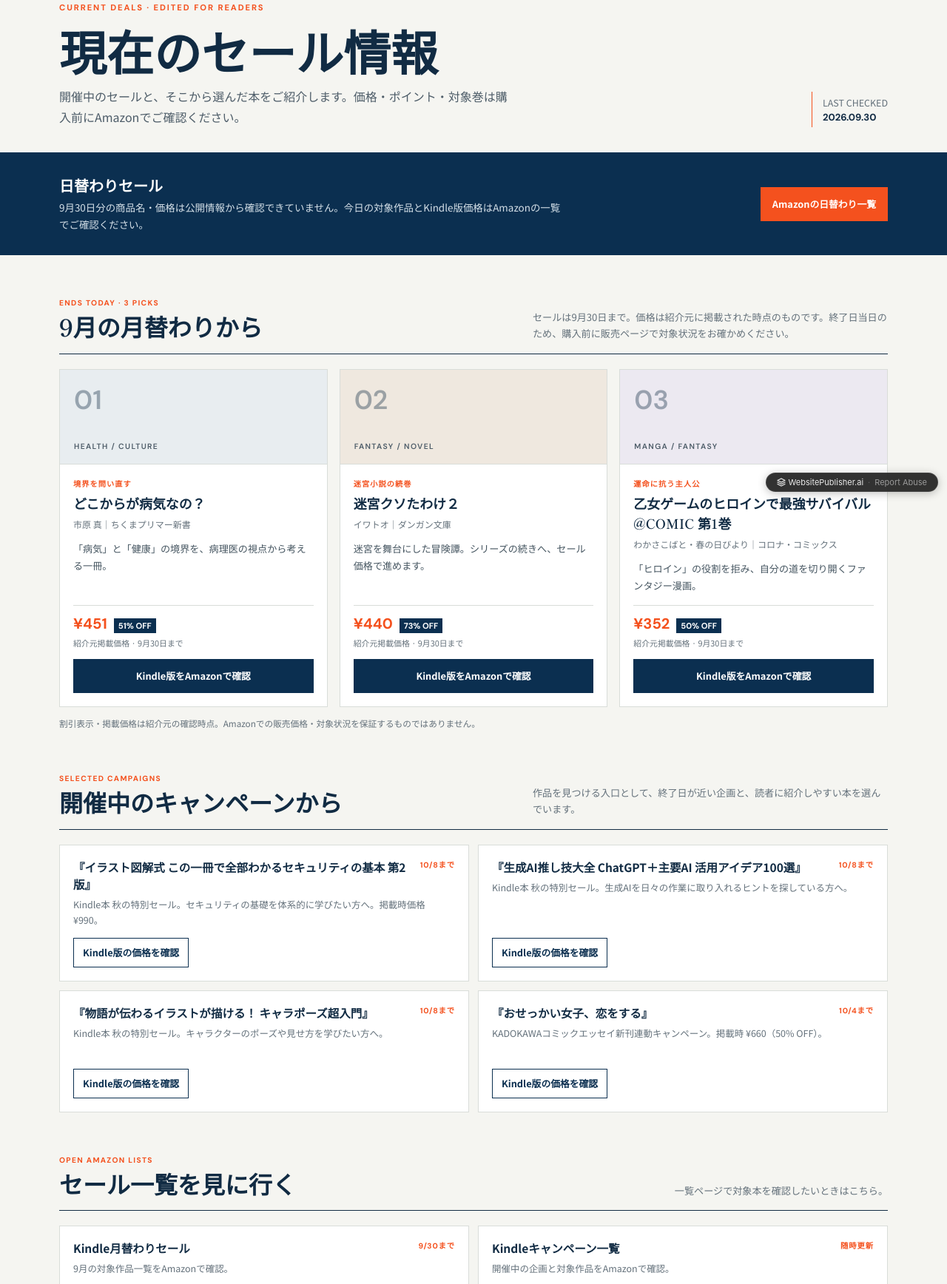
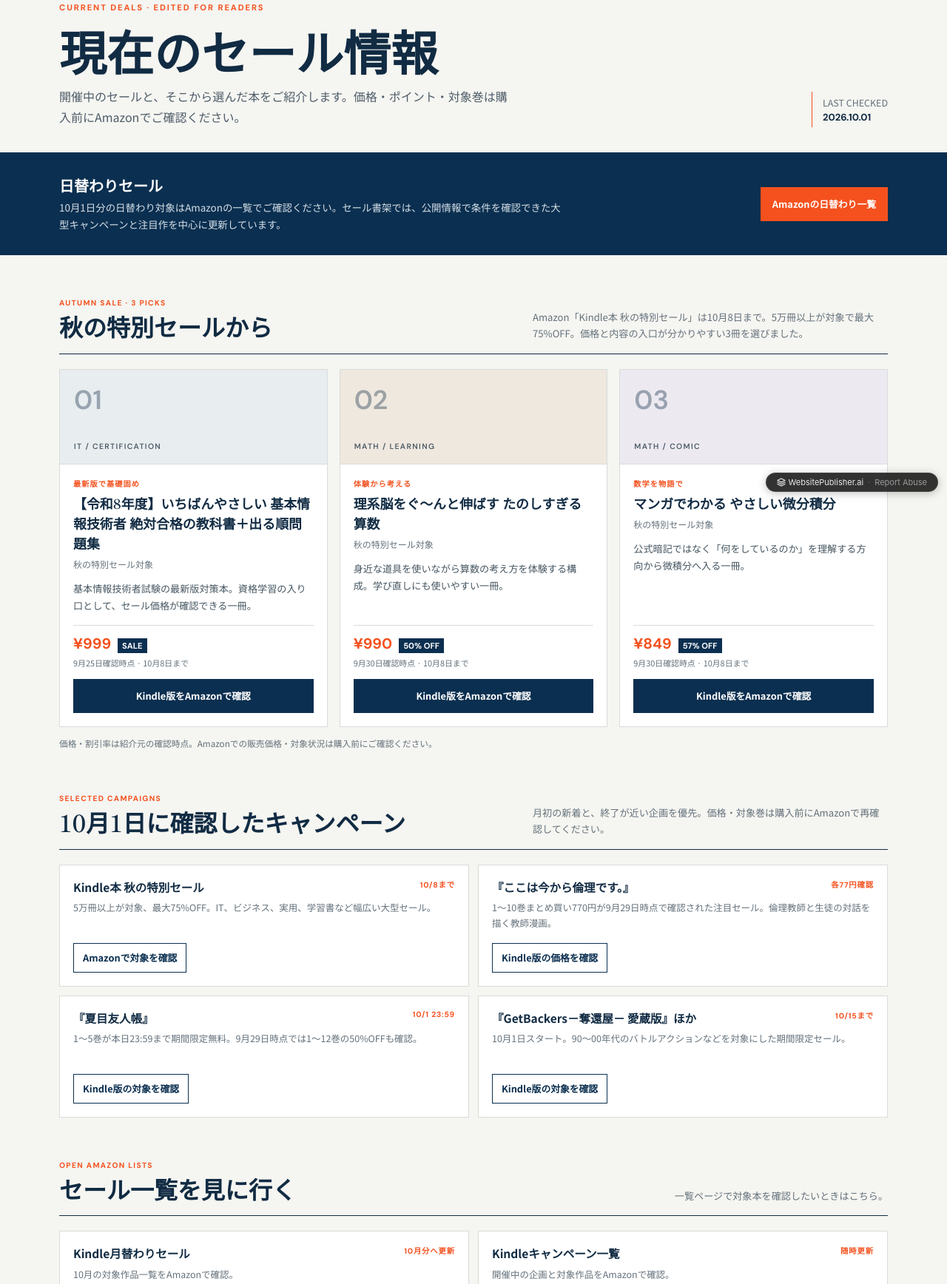
Before and after one commit to realyanderedere-coder/saleshoka, a website: page public/sales/current.html in a window 1280 px wide. Shown: the part 123-1859 px from the top of the page at 74% size. Drawn offline with Linux system fonts and the light colour scheme.

Commit message:
Update Kindle campaigns for 2026-10-01

```diff
--- a/public/sales/current.html
+++ b/public/sales/current.html
@@ -29,22 +29,22 @@ footer{background:#071e33;color:#d9e2e9;padding:28px 0;font-size:.75rem}.foot{di
 
 </head><body>
 <header><div class="wrap nav"><a class="brand" href="/" aria-label="セール書架 トップ"><img src="/images/saleshoka-logo.webp" alt=""><span>セール<em>書架</em></span></a><a href="/">トップページへ</a></div></header>
-<section class="wrap hero"><div class="kicker">CURRENT DEALS · EDITED FOR READERS</div><div class="hero-row"><div><h1>現在のセール情報</h1><p>開催中のセールと、そこから選んだ本をご紹介します。価格・ポイント・対象巻は購入前にAmazonでご確認ください。</p></div><div class="updated">LAST CHECKED<strong>2026.09.30</strong></div></div></section>
-<main><section class="band"><div class="wrap band-inner"><div><h2>日替わりセール</h2><p>9月30日分の商品名・価格は公開情報から確認できていません。今日の対象作品とKindle版価格はAmazonの一覧でご確認ください。</p></div><a class="button" href="https://www.amazon.co.jp/kindle-dbs/browse?_encoding=UTF8&amp;metadata=storeType%3Debooks&amp;widgetId=ebooks-deals-storefront_KindleDailyDealsStrategy&amp;title=Kindle%E6%97%A5%E6%9B%BF%E3%82%8F%E3%82%8A%E3%82%BB%E3%83%BC%E3%83%AB&amp;sourceType=recs&amp;pf_rd_p=64855f1c-59c2-436a-a146-7a07312f170f&amp;pf_rd_r=HF6PM31Q9SDSEW5W1HHW&amp;linkCode=ll2&amp;tag=saleshoka-22&amp;linkId=5aadd11b1898b4e0a14c41a5b75c3890&amp;ref_=as_li_ss_tl" target="_blank" rel="sponsored nofollow noopener">Amazonの日替わり一覧</a></div></section>
-<section class="wrap section"><div class="section-head"><div><div class="flag">ENDS TODAY · 3 PICKS</div><h2>9月の月替わりから</h2></div><p>セールは9月30日まで。価格は紹介元に掲載された時点のものです。終了日当日のため、購入前に販売ページで対象状況をお確かめください。</p></div>
+<section class="wrap hero"><div class="kicker">CURRENT DEALS · EDITED FOR READERS</div><div class="hero-row"><div><h1>現在のセール情報</h1><p>開催中のセールと、そこから選んだ本をご紹介します。価格・ポイント・対象巻は購入前にAmazonでご確認ください。</p></div><div class="updated">LAST CHECKED<strong>2026.10.01</strong></div></div></section>
+<main><section class="band"><div class="wrap band-inner"><div><h2>日替わりセール</h2><p>10月1日分の日替わり対象はAmazonの一覧でご確認ください。セール書架では、公開情報で条件を確認できた大型キャンペーンと注目作を中心に更新しています。</p></div><a class="button" href="https://www.amazon.co.jp/kindle-dbs/browse?_encoding=UTF8&amp;metadata=storeType%3Debooks&amp;widgetId=ebooks-deals-storefront_KindleDailyDealsStrategy&amp;title=Kindle%E6%97%A5%E6%9B%BF%E3%82%8F%E3%82%8A%E3%82%BB%E3%83%BC%E3%83%AB&amp;sourceType=recs&amp;pf_rd_p=64855f1c-59c2-436a-a146-7a07312f170f&amp;pf_rd_r=HF6PM31Q9SDSEW5W1HHW&amp;linkCode=ll2&amp;tag=saleshoka-22&amp;linkId=5aadd11b1898b4e0a14c41a5b75c3890&amp;ref_=as_li_ss_tl" target="_blank" rel="sponsored nofollow noopener">Amazonの日替わり一覧</a></div></section>
+<section class="wrap section"><div class="section-head"><div><div class="flag">AUTUMN SALE · 3 PICKS</div><h2>秋の特別セールから</h2></div><p>Amazon「Kindle本 秋の特別セール」は10月8日まで。5万冊以上が対象で最大75%OFF。価格と内容の入口が分かりやすい3冊を選びました。</p></div>
 <div class="book-grid">
-<article class="book"><div class="art"><span class="num">01</span><span class="genre">HEALTH / CULTURE</span></div><div class="body"><div class="reason-tag">境界を問い直す</div><h3>どこからが病気なの？</h3><div class="byline">市原 真｜ちくまプリマー新書</div><p class="blurb">「病気」と「健康」の境界を、病理医の視点から考える一冊。</p><div class="deal-price"><strong>¥451</strong><span>51% OFF</span></div><div class="price-foot">紹介元掲載価格 · 9月30日まで</div><a class="button" href="https://www.amazon.co.jp/s?k=%E3%81%A9%E3%81%93%E3%81%8B%E3%82%89%E3%81%8C%E7%97%85%E6%B0%97%E3%81%AA%E3%81%AE&i=digital-text&tag=saleshoka-22" target="_blank" rel="sponsored nofollow noopener">Kindle版をAmazonで確認</a></div></article>
-<article class="book"><div class="art"><span class="num">02</span><span class="genre">FANTASY / NOVEL</span></div><div class="body"><div class="reason-tag">迷宮小説の続巻</div><h3>迷宮クソたわけ２</h3><div class="byline">イワトオ｜ダンガン文庫</div><p class="blurb">迷宮を舞台にした冒険譚。シリーズの続きへ、セール価格で進めます。</p><div class="deal-price"><strong>¥440</strong><span>73% OFF</span></div><div class="price-foot">紹介元掲載価格 · 9月30日まで</div><a class="button" href="https://www.amazon.co.jp/s?k=%E8%BF%B7%E5%AE%AE%E3%82%AF%E3%82%BD%E3%81%9F%E3%82%8F%E3%81%91%EF%BC%92&i=digital-text&tag=saleshoka-22" target="_blank" rel="sponsored nofollow noopener">Kindle版をAmazonで確認</a></div></article>
-<article class="book"><div class="art"><span class="num">03</span><span class="genre">MANGA / FANTASY</span></div><div class="body"><div class="reason-tag">運命に抗う主人公</div><h3>乙女ゲームのヒロインで最強サバイバル@COMIC 第1巻</h3><div class="byline">わかさこばと・春の日びより｜コロナ・コミックス</div><p class="blurb">「ヒロイン」の役割を拒み、自分の道を切り開くファンタジー漫画。</p><div class="deal-price"><strong>¥352</strong><span>50% OFF</span></div><div class="price-foot">紹介元掲載価格 · 9月30日まで</div><a class="button" href="https://www.amazon.co.jp/s?k=%E4%B9%99%E5%A5%B3%E3%82%B2%E3%83%BC%E3%83%A0%E3%81%AE%E3%83%92%E3%83%AD%E3%82%A4%E3%83%B3%E3%81%A7%E6%9C%80%E5%BC%B7%E3%82%B5%E3%83%90%E3%82%A4%E3%83%90%E3%83%AB+COMIC+1%E5%B7%BB&i=digital-text&tag=saleshoka-22" target="_blank" rel="sponsored nofollow noopener">Kindle版をAmazonで確認</a></div></article>
-</div><p style="font-size:.73rem;color:#64717b;margin:12px 0 0">割引表示・掲載価格は紹介元の確認時点。Amazonでの販売価格・対象状況を保証するものではありません。</p></section>
-<section class="wrap section"><div class="section-head"><div><div class="flag">SELECTED CAMPAIGNS</div><h2>開催中のキャンペーンから</h2></div><p>作品を見つける入口として、終了日が近い企画と、読者に紹介しやすい本を選んでいます。</p></div><div class="campaign-grid">
-<article class="camp"><div class="camp-top"><h3>『イラスト図解式 この一冊で全部わかるセキュリティの基本 第2版』</h3><span class="until">10/8まで</span></div><p>Kindle本 秋の特別セール。セキュリティの基礎を体系的に学びたい方へ。掲載時価格 ¥990。</p><a class="button" href="https://www.amazon.co.jp/s?k=%E3%82%A4%E3%83%A9%E3%82%B9%E3%83%88%E5%9B%B3%E8%A7%A3%E5%BC%8F+%E3%81%93%E3%81%AE%E4%B8%80%E5%86%8A%E3%81%A7%E5%85%A8%E9%83%A8%E3%82%8F%E3%81%8B%E3%82%8B%E3%82%BB%E3%82%AD%E3%83%A5%E3%83%AA%E3%83%86%E3%82%A3%E3%81%AE%E5%9F%BA%E6%9C%AC+%E7%AC%AC2%E7%89%88&i=digital-text&tag=saleshoka-22" target="_blank" rel="sponsored nofollow noopener">Kindle版の価格を確認</a></article>
-<article class="camp"><div class="camp-top"><h3>『生成AI推し技大全 ChatGPT＋主要AI 活用アイデア100選』</h3><span class="until">10/8まで</span></div><p>Kindle本 秋の特別セール。生成AIを日々の作業に取り入れるヒントを探している方へ。</p><a class="button" href="https://www.amazon.co.jp/s?k=%E7%94%9F%E6%88%90AI%E6%8E%A8%E3%81%97%E6%8A%80%E5%A4%A7%E5%85%A8+ChatGPT+%E4%B8%BB%E8%A6%81AI+%E6%B4%BB%E7%94%A8%E3%82%A2%E3%82%A4%E3%83%87%E3%82%A2100%E9%81%B8&i=digital-text&tag=saleshoka-22" target="_blank" rel="sponsored nofollow noopener">Kindle版の価格を確認</a></article>
-<article class="camp"><div class="camp-top"><h3>『物語が伝わるイラストが描ける！ キャラポーズ超入門』</h3><span class="until">10/8まで</span></div><p>Kindle本 秋の特別セール。キャラクターのポーズや見せ方を学びたい方へ。</p><a class="button" href="https://www.amazon.co.jp/s?k=%E7%89%A9%E8%AA%9E%E3%81%8C%E4%BC%9D%E3%82%8F%E3%82%8B%E3%82%A4%E3%83%A9%E3%82%B9%E3%83%88%E3%81%8C%E6%8F%8F%E3%81%91%E3%82%8B+%E3%82%AD%E3%83%A3%E3%83%A9%E3%83%9D%E3%83%BC%E3%82%BA%E8%B6%85%E5%85%A5%E9%96%80&i=digital-text&tag=saleshoka-22" target="_blank" rel="sponsored nofollow noopener">Kindle版の価格を確認</a></article>
-<article class="camp"><div class="camp-top"><h3>『おせっかい女子、恋をする』</h3><span class="until">10/4まで</span></div><p>KADOKAWAコミックエッセイ新刊連動キャンペーン。掲載時 ¥660（50% OFF）。</p><a class="button" href="https://www.amazon.co.jp/s?k=%E3%81%8A%E3%81%9B%E3%81%A3%E3%81%8B%E3%81%84%E5%A5%B3%E5%AD%90+%E6%81%8B%E3%82%92%E3%81%99%E3%82%8B&i=digital-text&tag=saleshoka-22" target="_blank" rel="sponsored nofollow noopener">Kindle版の価格を確認</a></article>
+<article class="book"><div class="art"><span class="num">01</span><span class="genre">IT / CERTIFICATION</span></div><div class="body"><div class="reason-tag">最新版で基礎固め</div><h3>【令和8年度】いちばんやさしい 基本情報技術者 絶対合格の教科書＋出る順問題集</h3><div class="byline">秋の特別セール対象</div><p class="blurb">基本情報技術者試験の最新版対策本。資格学習の入り口として、セール価格が確認できる一冊。</p><div class="deal-price"><strong>¥999</strong><span>SALE</span></div><div class="price-foot">9月25日確認時点 · 10月8日まで</div><a class="button" href="https://www.amazon.co.jp/s?k=%E4%BB%A4%E5%92%8C8%E5%B9%B4%E5%BA%A6+%E3%81%84%E3%81%A1%E3%81%B0%E3%82%93%E3%82%84%E3%81%95%E3%81%97%E3%81%84+%E5%9F%BA%E6%9C%AC%E6%83%85%E5%A0%B1%E6%8A%80%E8%A1%93%E8%80%85&i=digital-text&tag=saleshoka-22" target="_blank" rel="sponsored nofollow noopener">Kindle版をAmazonで確認</a></div></article>
+<article class="book"><div class="art"><span class="num">02</span><span class="genre">MATH / LEARNING</span></div><div class="body"><div class="reason-tag">体験から考える</div><h3>理系脳をぐ～んと伸ばす たのしすぎる算数</h3><div class="byline">秋の特別セール対象</div><p class="blurb">身近な道具を使いながら算数の考え方を体験する構成。学び直しにも使いやすい一冊。</p><div class="deal-price"><strong>¥990</strong><span>50% OFF</span></div><div class="price-foot">9月30日確認時点 · 10月8日まで</div><a class="button" href="https://www.amazon.co.jp/s?k=%E7%90%86%E7%B3%BB%E8%84%B3%E3%82%92%E3%81%90%EF%BD%9E%E3%82%93%E3%81%A8%E4%BC%B8%E3%81%B0%E3%81%99+%E3%81%9F%E3%81%AE%E3%81%97%E3%81%99%E3%81%8E%E3%82%8B%E7%AE%97%E6%95%B0&i=digital-text&tag=saleshoka-22" target="_blank" rel="sponsored nofollow noopener">Kindle版をAmazonで確認</a></div></article>
+<article class="book"><div class="art"><span class="num">03</span><span class="genre">MATH / COMIC</span></div><div class="body"><div class="reason-tag">数学を物語で</div><h3>マンガでわかる やさしい微分積分</h3><div class="byline">秋の特別セール対象</div><p class="blurb">公式暗記ではなく「何をしているのか」を理解する方向から微積分へ入る一冊。</p><div class="deal-price"><strong>¥849</strong><span>57% OFF</span></div><div class="price-foot">9月30日確認時点 · 10月8日まで</div><a class="button" href="https://www.amazon.co.jp/s?k=%E3%83%9E%E3%83%B3%E3%82%AC%E3%81%A7%E3%82%8F%E3%81%8B%E3%82%8B+%E3%82%84%E3%81%95%E3%81%97%E3%81%84%E5%BE%AE%E5%88%86%E7%A9%8D%E5%88%86&i=digital-text&tag=saleshoka-22" target="_blank" rel="sponsored nofollow noopener">Kindle版をAmazonで確認</a></div></article>
+</div><p style="font-size:.73rem;color:#64717b;margin:12px 0 0">価格・割引率は紹介元の確認時点。Amazonでの販売価格・対象状況は購入前にご確認ください。</p></section>
+<section class="wrap section"><div class="section-head"><div><div class="flag">SELECTED CAMPAIGNS</div><h2>10月1日に確認したキャンペーン</h2></div><p>月初の新着と、終了が近い企画を優先。価格・対象巻は購入前にAmazonで再確認してください。</p></div><div class="campaign-grid">
+<article class="camp"><div class="camp-top"><h3>Kindle本 秋の特別セール</h3><span class="until">10/8まで</span></div><p>5万冊以上が対象、最大75%OFF。IT、ビジネス、実用、学習書など幅広い大型セール。</p><a class="button" href="https://www.amazon.co.jp/amz-books/book-deals?_encoding=UTF8&amp;node=222732532051&amp;tag=saleshoka-22" target="_blank" rel="sponsored nofollow noopener">Amazonで対象を確認</a></article>
+<article class="camp"><div class="camp-top"><h3>『ここは今から倫理です。』</h3><span class="until">各77円確認</span></div><p>1〜10巻まとめ買い770円が9月29日時点で確認された注目セール。倫理教師と生徒の対話を描く教師漫画。</p><a class="button" href="https://www.amazon.co.jp/s?k=%E3%81%93%E3%81%93%E3%81%AF%E4%BB%8A%E3%81%8B%E3%82%89%E5%80%AB%E7%90%86%E3%81%A7%E3%81%99&i=digital-text&tag=saleshoka-22" target="_blank" rel="sponsored nofollow noopener">Kindle版の価格を確認</a></article>
+<article class="camp"><div class="camp-top"><h3>『夏目友人帳』</h3><span class="until">10/1 23:59</span></div><p>1〜5巻が本日23:59まで期間限定無料。9月29日時点では1〜12巻の50%OFFも確認。</p><a class="button" href="https://www.amazon.co.jp/s?k=%E5%A4%8F%E7%9B%AE%E5%8F%8B%E4%BA%BA%E5%B8%B3&i=digital-text&tag=saleshoka-22" target="_blank" rel="sponsored nofollow noopener">Kindle版の対象を確認</a></article>
+<article class="camp"><div class="camp-top"><h3>『GetBackers－奪還屋－ 愛蔵版』ほか</h3><span class="until">10/15まで</span></div><p>10月1日スタート。90〜00年代のバトルアクションなどを対象にした期間限定セール。</p><a class="button" href="https://www.amazon.co.jp/s?k=GetBackers+%E5%A5%AA%E9%82%84%E5%B1%8B+%E6%84%9B%E8%94%B5%E7%89%88&i=digital-text&tag=saleshoka-22" target="_blank" rel="sponsored nofollow noopener">Kindle版の対象を確認</a></article>
 </div></section>
 <section class="wrap section"><div class="section-head"><div><div class="flag">OPEN AMAZON LISTS</div><h2>セール一覧を見に行く</h2></div><p>一覧ページで対象本を確認したいときはこちら。</p></div><div class="campaign-grid">
-<article class="camp"><div class="camp-top"><h3>Kindle月替わりセール</h3><span class="until">9/30まで</span></div><p>9月の対象作品一覧をAmazonで確認。</p><a class="button" href="https://www.amazon.co.jp/b?_encoding=UTF8&amp;node=3550442051&amp;pf_rd_p=3f8b6743-78f7-4ffd-a86e-3619fc304d98&amp;pf_rd_r=5J8M6VNM09C8V0HPJED3&amp;linkCode=ll2&amp;tag=saleshoka-22&amp;linkId=7bc541e3c13415b358ad82f7291c2bfc&amp;ref_=as_li_ss_tl" target="_blank" rel="sponsored nofollow noopener">月替わりセール一覧</a></article>
+<article class="camp"><div class="camp-top"><h3>Kindle月替わりセール</h3><span class="until">10月分へ更新</span></div><p>10月の対象作品一覧をAmazonで確認。</p><a class="button" href="https://www.amazon.co.jp/b?_encoding=UTF8&amp;node=3550442051&amp;pf_rd_p=3f8b6743-78f7-4ffd-a86e-3619fc304d98&amp;pf_rd_r=5J8M6VNM09C8V0HPJED3&amp;linkCode=ll2&amp;tag=saleshoka-22&amp;linkId=7bc541e3c13415b358ad82f7291c2bfc&amp;ref_=as_li_ss_tl" target="_blank" rel="sponsored nofollow noopener">月替わりセール一覧</a></article>
 <article class="camp"><div class="camp-top"><h3>Kindleキャンペーン一覧</h3><span class="until">随時更新</span></div><p>開催中の企画と対象作品をAmazonで確認。</p><a class="button" href="https://www.amazon.co.jp/b?_encoding=UTF8&amp;node=221221107051&amp;pf_rd_p=3f8b6743-78f7-4ffd-a86e-3619fc304d98&amp;pf_rd_r=X5W52ZT24AEK5VBBG356&amp;linkCode=ll2&amp;tag=saleshoka-22&amp;linkId=90f26589a290eb716cfdef1590b12ea2&amp;ref_=as_li_ss_tl" target="_blank" rel="sponsored nofollow noopener">キャンペーン一覧</a></article>
 <article class="camp"><div class="camp-top"><h3>Kindle本セール一覧</h3><span class="until">Amazonで確認</span></div><p>幅広いジャンルの値下げ対象から探せます。</p><a class="button" href="https://www.amazon.co.jp/amz-books/book-deals?_encoding=UTF8&amp;_encoding=UTF8&amp;node=222732532051&amp;navNode=222732532051&amp;pf_rd_p=3f8b6743-78f7-4ffd-a86e-3619fc304d98&amp;pf_rd_r=X5W52ZT24AEK5VBBG356&amp;linkCode=ll2&amp;tag=saleshoka-22&amp;linkId=658e99fdb271d981bd22149ce803638f&amp;ref_=as_li_ss_tl" target="_blank" rel="sponsored nofollow noopener">Kindle本セール一覧</a></article>
 </div></section>
```
Also changed, not shown: public/index.html (+7 -7 lines).
